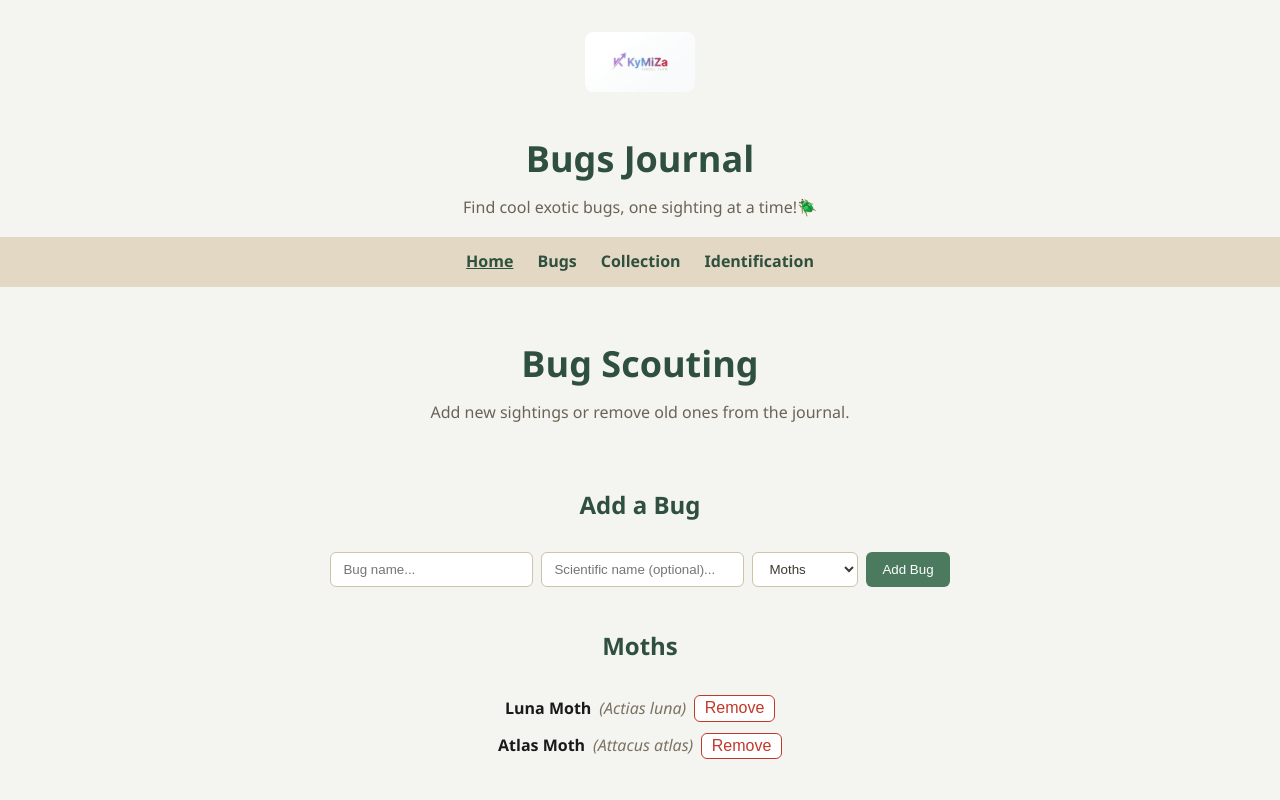
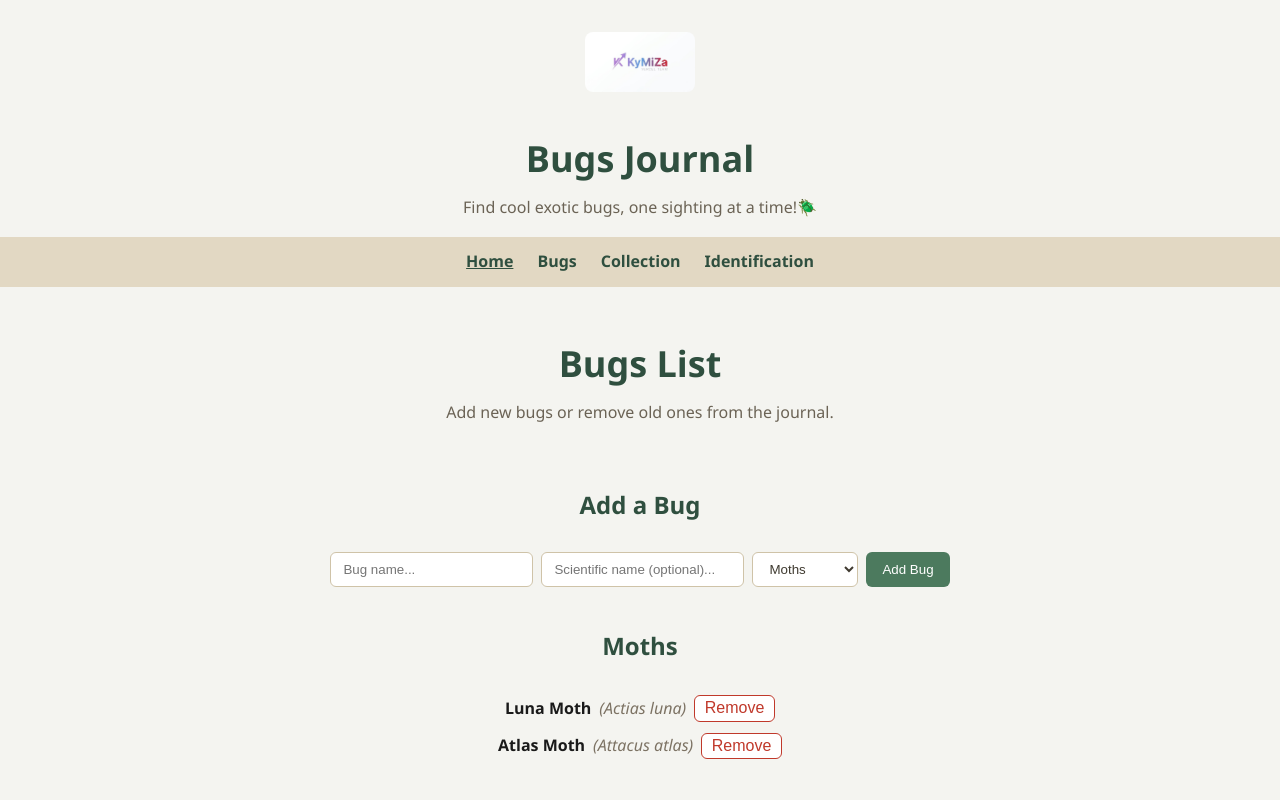
Before and after one commit to rrc-w2025-kstrange/bugs_journal, a React (Vite) app: page / in a window 1280 px wide. Shown: the top 800 px of the page. Built offline with nearby package versions, Linux system fonts and the light colour scheme.

Commit message:
Changed header to make more sense

```diff
--- a/src/components/bugs/Bugs.tsx
+++ b/src/components/bugs/Bugs.tsx
@@ -15,8 +15,8 @@ export function Bugs() {
     return (
         <>
             <header>
-                <h1>Bug Scouting</h1>
-                <span>Add new sightings or remove old ones from the journal.</span>
+                <h1>Bugs List</h1>
+                <span>Add new bugs or remove old ones from the journal.</span>
             </header>
             <main>
                 <AddBugForm bugs={bugs} updateBugs={updateBugs} />
```
